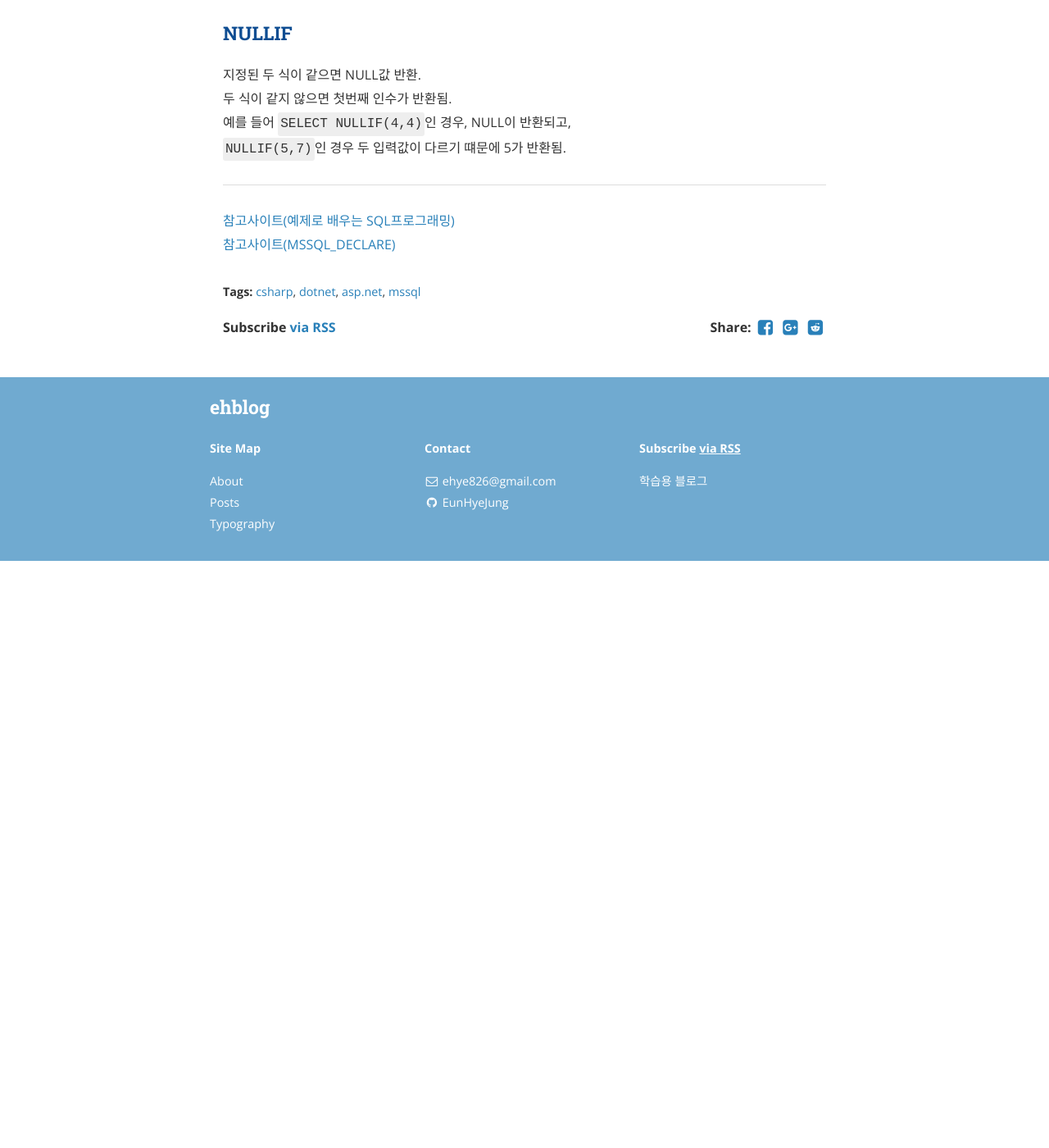
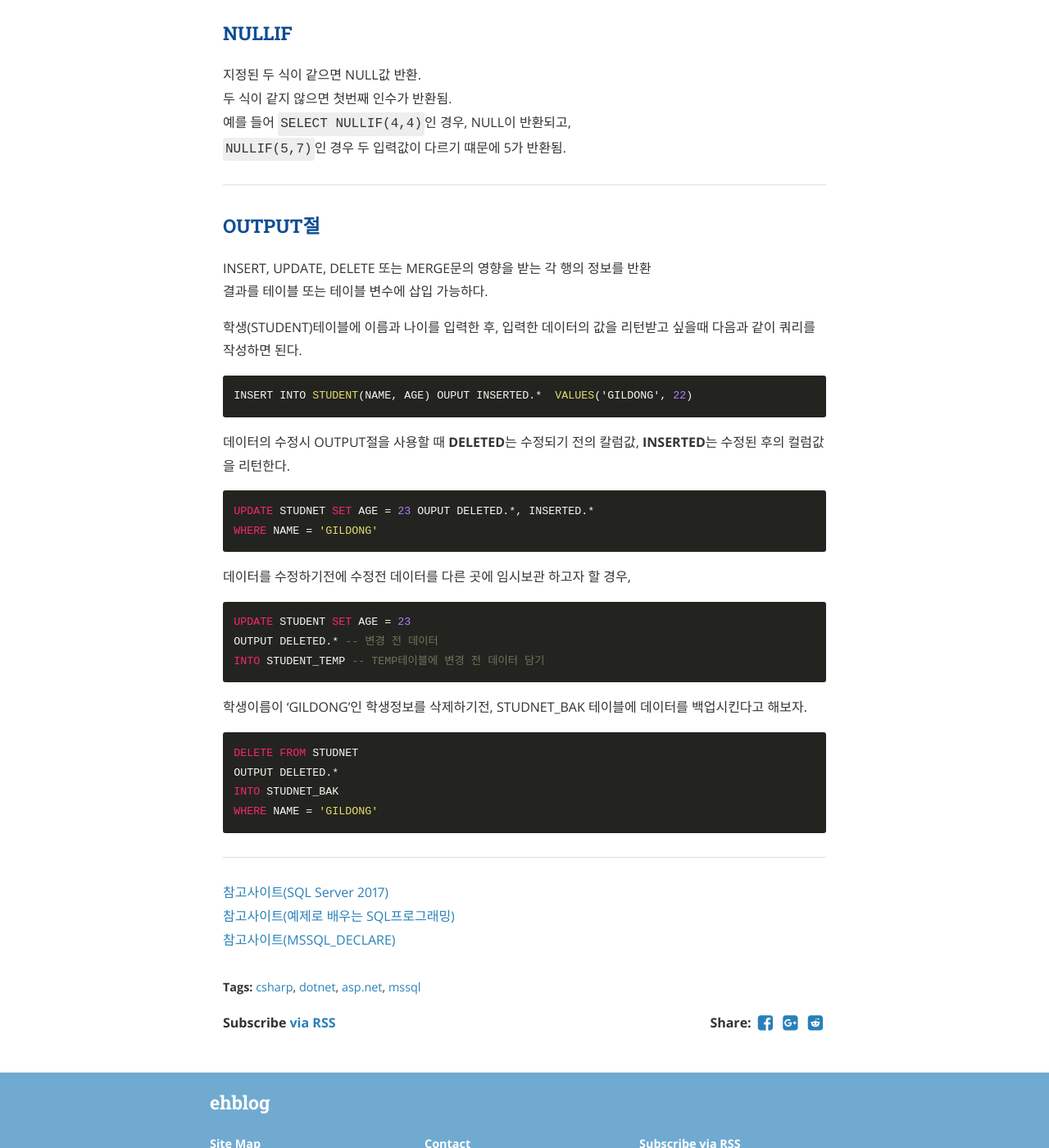
Before and after one commit to EunHyeJung/EunHyeJung.github.io, a Jekyll site: the page built from _posts/CSharp-DotNet/2018-12-14-mssql.md, in a window 1280 px wide and 1400 px high, scrolled down 2293 px. Shown: the whole window at 82% size. Built offline with Jekyll 4.4.1, drawn with Linux system fonts in a browser that asks for light colours; nearby versions of some CDN libraries; comment, search, counter and statistics services are not loaded; before the commit the page ends 2977 px from its top, so only the background shows below that.

Commit message:
OUTPUT절 내용 추가

````diff
--- a/_posts/CSharp-DotNet/2018-12-14-mssql.md
+++ b/_posts/CSharp-DotNet/2018-12-14-mssql.md
@@ -94,5 +94,44 @@ identity 컬럼을 제외한 컬럼에만 값을 지정하면, identity 컬럼
 
 - - -
 
+### <font color = "#0E4D92"> OUTPUT절 </font>
+
+INSERT, UPDATE, DELETE 또는 MERGE문의 영향을 받는 각 행의 정보를 반환
+결과를 테이블 또는 테이블 변수에 삽입 가능하다.
+
+학생(STUDENT)테이블에 이름과 나이를 입력한 후, 입력한 데이터의 값을 리턴받고 싶을때 다음과 같이 쿼리를 작성하면 된다.
+
+```sql
+INSERT INTO STUDENT(NAME, AGE) OUPUT INSERTED.*  VALUES('GILDONG', 22)
+```
+
+데이터의 수정시 OUTPUT절을 사용할 때 <b>DELETED</b>는 수정되기 전의 칼럼값, <b> INSERTED</b>는 수정된 후의 컬럼값을 리턴한다.
+
+```sql
+UPDATE STUDNET SET AGE = 23 OUPUT DELETED.*, INSERTED.*
+WHERE NAME = 'GILDONG'
+```
+
+데이터를 수정하기전에 수정전 데이터를 다른 곳에 임시보관 하고자 할 경우,
+
+```sql
+UPDATE STUDENT SET AGE = 23
+OUTPUT DELETED.* -- 변경 전 데이터
+INTO STUDENT_TEMP -- TEMP테이블에 변경 전 데이터 담기
+```
+
+학생이름이 'GILDONG'인 학생정보를 삭제하기전, STUDNET_BAK 테이블에 데이터를 백업시킨다고 해보자.
+
+```sql
+DELETE FROM STUDNET
+OUTPUT DELETED.*
+INTO STUDNET_BAK
+WHERE NAME = 'GILDONG'
+```
+
+
+- - -
+
+[참고사이트(SQL Server 2017)](https://docs.microsoft.com/ko-kr/sql/t-sql/queries/queries?view=sql-server-2017)
 [참고사이트(예제로 배우는 SQL프로그래밍)](http://www.sqlprogram.com/Basics/sql-declare.aspx)
 [참고사이트(MSSQL_DECLARE)](http://blog.naver.com/PostView.nhn?blogId=jihoon8912&logNo=220309789072)
````
